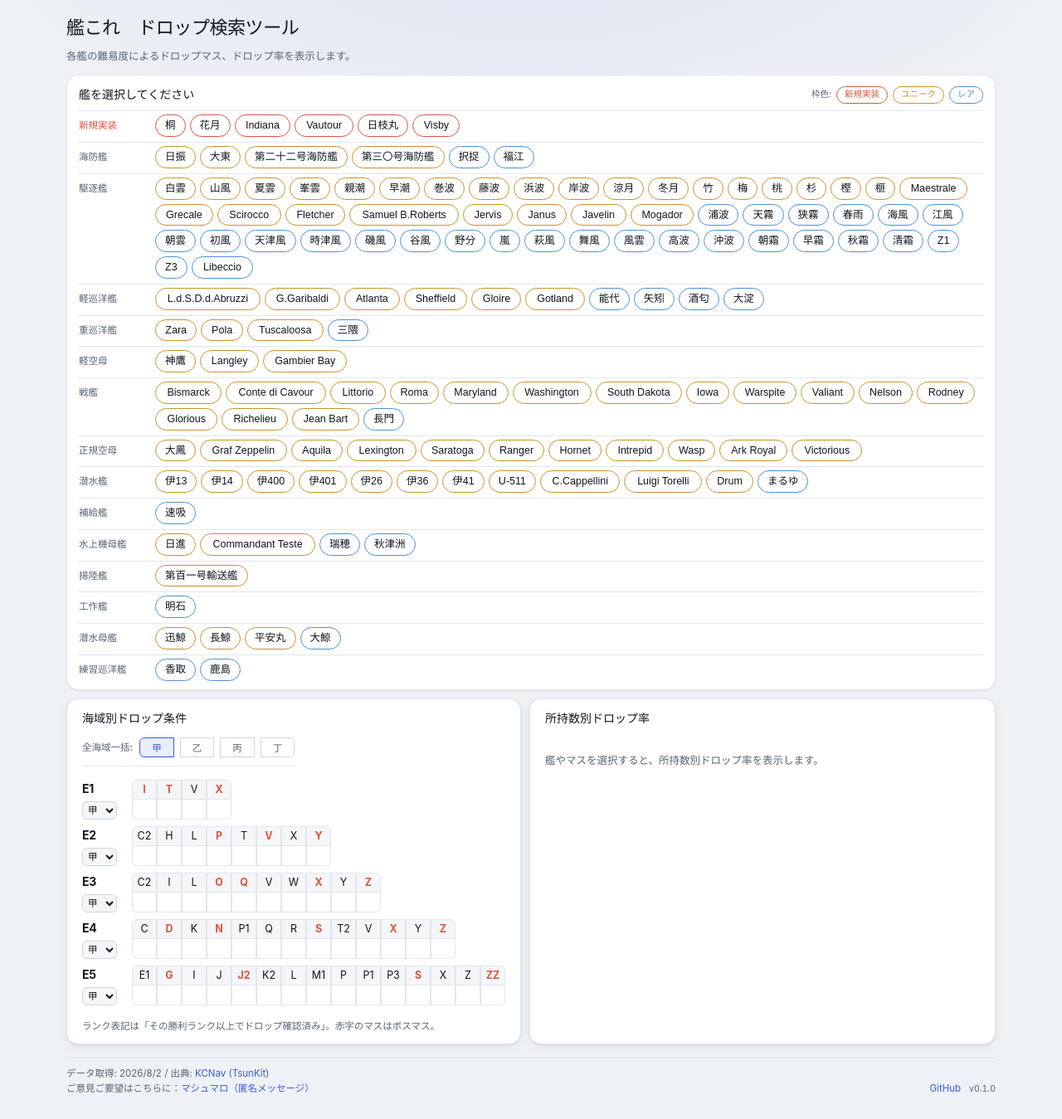
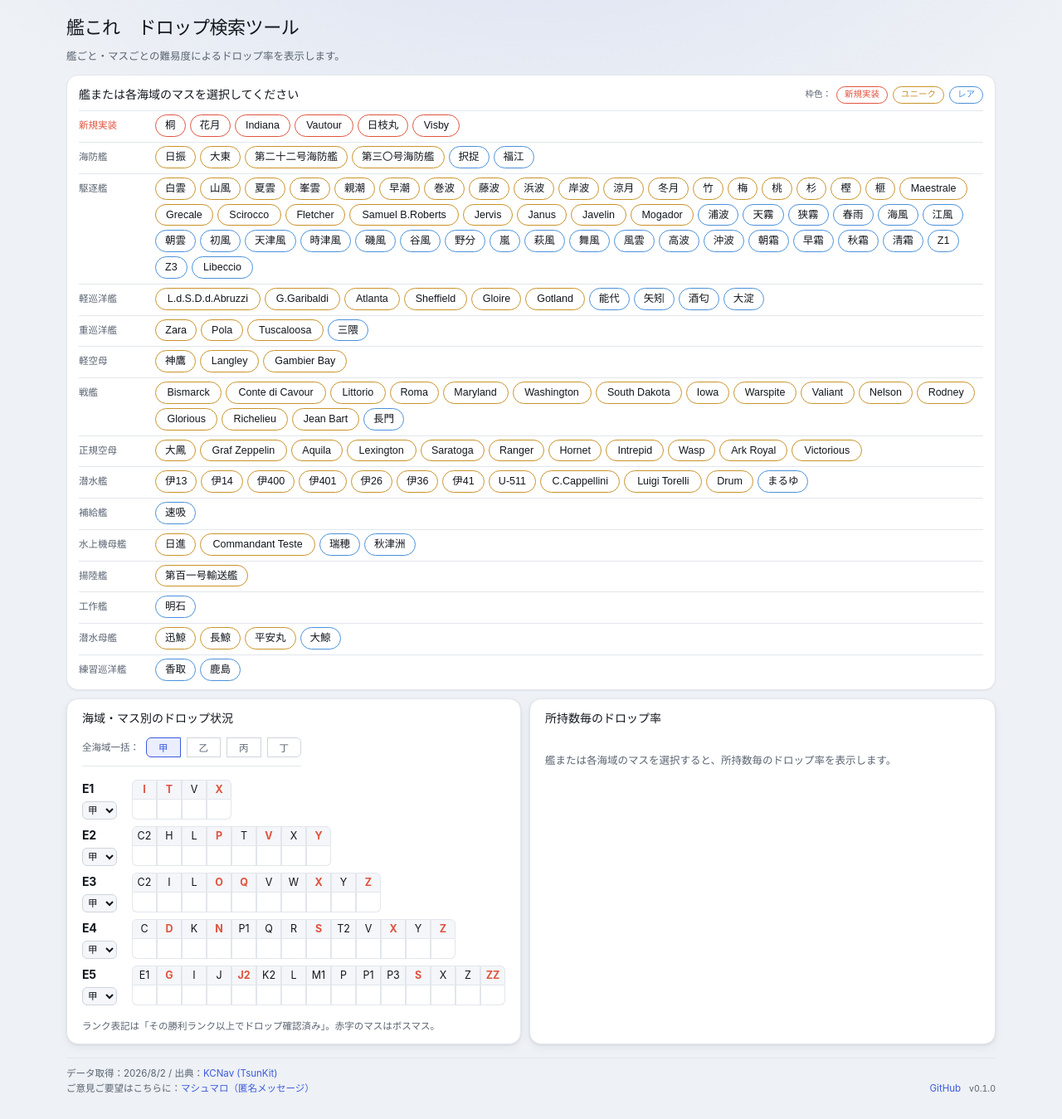
Before and after one commit to iora339/kc-drop-srch, a React (Vite) app: page / in a window 1280 px wide. Shown: the whole page at 83% size. Built offline with nearby package versions, Linux system fonts and the light colour scheme.

Commit message:
表示文言を調整し、艦選択とマス選択で表の位置が揃うよう列幅と見出し高さを統一

```diff
--- a/src/App.css
+++ b/src/App.css
@@ -540,8 +540,16 @@ header h1 {
   font-weight: 700;
 }
 
+/* ヘッダ右側のボタンは艦選択時(トグル)とマス選択時(ランクフィルタ)で入れ替わる。
+   日本語ラベルと半角英字(S/A)では既定の行高が違い、そのままだとヘッダの高さが
+   変わって表の開始位置が 2px ずれるため、両者の line-height を明示して揃える */
+.dupes-toggle,
+.rank-filter-btn {
+  line-height: 1.35;
+}
+
 /* 表示切替トグル。艦選択(塗りつぶしピル)と混同しないよう、
-   難度セグメントと同じ角丸+薄い青のON表示にする */
+   難易度セグメントと同じ角丸+薄い青のON表示にする */
 .dupes-toggle {
   flex-shrink: 0;
   font-size: var(--fs-sm);
@@ -627,11 +635,12 @@ header h1 {
 .dupes-table-fixed {
   table-layout: fixed;
   width: 100%;
-  min-width: 460px;
+  min-width: 520px;
 }
 
+/* 「難易度」3文字 + ソート矢印が折り返さない幅を確保する */
 .dupes-col-diff {
-  width: 8.5%;
+  width: 12%;
 }
 
 .dupes-col-map {
@@ -644,34 +653,38 @@ header h1 {
 }
 
 .dupes-col-bucket {
-  width: 15%;
+  width: 13.5%;
 }
 
 .dupes-col-bucket-plus {
-  width: 20%;
+  width: 21%;
 }
 
-/* マス選択時。艦名列は「第二十二号海防艦」のような長い艦名が入るため広めに取る */
+/* マス選択時。艦名列は「第二十二号海防艦」のような長い艦名が入るため広めに取る。
+   艦選択時と「勝利」列・所持数4列を同じ位置に置きたいので、min-width と
+   所持数側の幅(13.5% × 3 + 21%)・勝利列(8.5%)を .dupes-table-fixed と揃え、
+   左端の艦名列で差分(30%)を吸収する。数値列が横にずれないため、
+   艦選択とマス選択を行き来しても表が動いて見えない */
 .node-dupes-table-fixed {
   table-layout: fixed;
   width: 100%;
-  min-width: 465px;
+  min-width: 520px;
 }
 
 .node-dupes-table-fixed .dupes-col-ship {
-  width: 23%;
+  width: 30%;
 }
 
 .node-dupes-table-fixed .dupes-col-rank {
-  width: 9.5%;
+  width: 8.5%;
 }
 
 .node-dupes-table-fixed .dupes-col-bucket {
-  width: 16.5%;
+  width: 13.5%;
 }
 
 .node-dupes-table-fixed .dupes-col-bucket-plus {
-  width: 18%;
+  width: 21%;
 }
 
 .dupes-table th,
--- a/src/App.tsx
+++ b/src/App.tsx
@@ -38,7 +38,7 @@ const OWNED_BUCKETS = [0, 1, 2]
 const OWNED_PLUS = 3
 
 const DUPES_CAVEAT =
-  '「-」はドロップ実績なし。所持数が多い箇所は母数が小さくブレやすい点に注意してください。'
+  '「-」はドロップ実績なし。母数が小さい箇所は確率がブレやすい点に注意してください。'
 
 const compareDifficulty = (a: string, b: string) =>
   DIFF_ORDER.indexOf(a) - DIFF_ORDER.indexOf(b)
@@ -210,7 +210,7 @@ function EntryHeaderCells({
         className="dupes-sortable dupes-col-narrow"
         onClick={() => toggleSort('difficulty', 'asc')}
       >
-        難度{sortIndicator('difficulty')}
+        難易度{sortIndicator('difficulty')}
       </th>
       <th
         rowSpan={rowSpan}
@@ -424,7 +424,7 @@ function DupesTable({
           {selectedShipName && (
             <span className="title-ship">{selectedShipName}</span>
           )}
-          所持数別ドロップ率
+          所持数毎のドロップ率
         </div>
         <button
           type="button"
@@ -437,7 +437,7 @@ function DupesTable({
           disabled={!ship}
           onClick={onToggleShowAll}
         >
-          全難度のドロップ率を表示
+          全難易度のドロップ率を表示
         </button>
       </div>
       {ship ? (
@@ -448,7 +448,7 @@ function DupesTable({
               <tr>
                 <EntryHeaderCells rowSpan={2} toggleSort={toggleSort} sortIndicator={sortIndicator} />
                 <th colSpan={4} className="dupes-owned-head">
-                  所持数毎のドロップ率
+                  所持数
                 </th>
               </tr>
               <OwnedBucketHeaderCells toggleSort={toggleSort} sortIndicator={sortIndicator} />
@@ -463,15 +463,15 @@ function DupesTable({
             </tbody>
           </ScrollTable>
           <p className="dupes-note">
-            所持数別のドロップ率を確認できます。3隻以上はまとめて集計しています。
+            選択した艦の全海域でのドロップ率を表示しています。
             {DUPES_CAVEAT}
           </p>
         </>
       ) : (
         <p className="dupes-empty">
           {selectedShipName
-            ? `${selectedShipName} の所持数別ドロップ率データはありません。`
-            : '艦やマスを選択すると、所持数別ドロップ率を表示します。'}
+            ? `${selectedShipName}の所持数毎のドロップ率データはありません。`
+            : '艦または各海域のマスを選択すると、所持数毎のドロップ率を表示します。'}
         </p>
       )}
     </div>
@@ -540,7 +540,7 @@ function NodeDupesTable({
           <span className="title-ship">
             {mapLabels[mapId] ?? mapId}-{node} {difficultyName}
           </span>
-          所持数別ドロップ率
+          所持数毎のドロップ率
         </div>
         <RankFilterButtons rankFilter={rankFilter} onToggle={toggleRankFilter} />
       </div>
@@ -565,7 +565,7 @@ function NodeDupesTable({
                   勝利{sortIndicator('rank')}
                 </th>
                 <th colSpan={4} className="dupes-owned-head">
-                  所持数毎のドロップ率
+                  所持数
                 </th>
               </tr>
               <OwnedBucketHeaderCells toggleSort={toggleSort} sortIndicator={sortIndicator} />
@@ -586,7 +586,7 @@ function NodeDupesTable({
             </tbody>
           </ScrollTable>
           <p className="dupes-note">
-            このマスにドロップ実績がある艦を表示しています。3隻以上はまとめて集計しています。
+            選択したマスでドロップ実績がある艦を表示しています。
             {DUPES_CAVEAT}
           </p>
         </>
@@ -651,10 +651,10 @@ function MapGrid({
         {selectedShipName && (
           <span className="title-ship">{selectedShipName}</span>
         )}
-        海域別ドロップ条件
+        海域・マス別のドロップ状況
       </div>
       <nav className="difficulty-all">
-        <span className="difficulty-all-label">全海域一括:</span>
+        <span className="difficulty-all-label">全海域一括：</span>
         {difficulties.map((d) => (
           <button
             key={d.id}
@@ -795,7 +795,7 @@ function App() {
         )
         setMaps(Object.fromEntries(mapEntries))
       } catch {
-        setError('データの読み込みに失敗しました')
+        setError('データの読み込みに失敗しました。')
       }
     })()
   }, [])
@@ -1001,7 +1001,7 @@ function App() {
 
   if (error) return <p className="no-data">{error}</p>
   if (!index || Object.keys(selectedDifficulties).length === 0)
-    return <p className="no-data">読み込み中...</p>
+    return <p className="no-data">読み込み中…</p>
 
   const toggleShip = (id: number) => {
     setSelectedShipId(id === selectedShipId ? null : id)
@@ -1064,14 +1064,14 @@ function App() {
     <div className="app">
       <header>
         <h1>艦これ　ドロップ検索ツール</h1>
-        <p className="description">各艦の難易度によるドロップマス、ドロップ率を表示します。</p>
+        <p className="description">艦ごと・マスごとの難易度によるドロップ率を表示します。</p>
       </header>
 
       <div className="ship-groups">
         <div className="ship-groups-head">
-          <span className="ship-groups-title">艦を選択してください</span>
+          <span className="ship-groups-title">艦または各海域のマスを選択してください</span>
           <span className="ship-legend">
-            枠色:{' '}
+            枠色：{' '}
             <span className="legend new-ship">新規実装</span>{' '}
             <span className="legend rarity-2">ユニーク</span>{' '}
             <span className="legend rarity-1">レア</span>
@@ -1136,8 +1136,8 @@ function App() {
 
       <footer className="footer">
         <div>
-          データ取得: {new Date(index.updated).toLocaleDateString('ja-JP')} /
-          出典:{' '}
+          データ取得：{new Date(index.updated).toLocaleDateString('ja-JP')} /
+          出典：
           <a href="https://tsunkit.net/nav/" target="_blank" rel="noreferrer">
             KCNav (TsunKit)
           </a>
```
